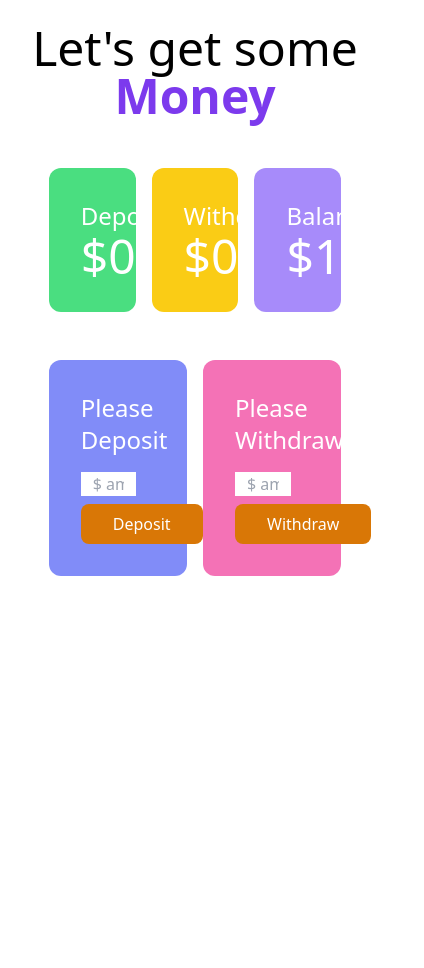
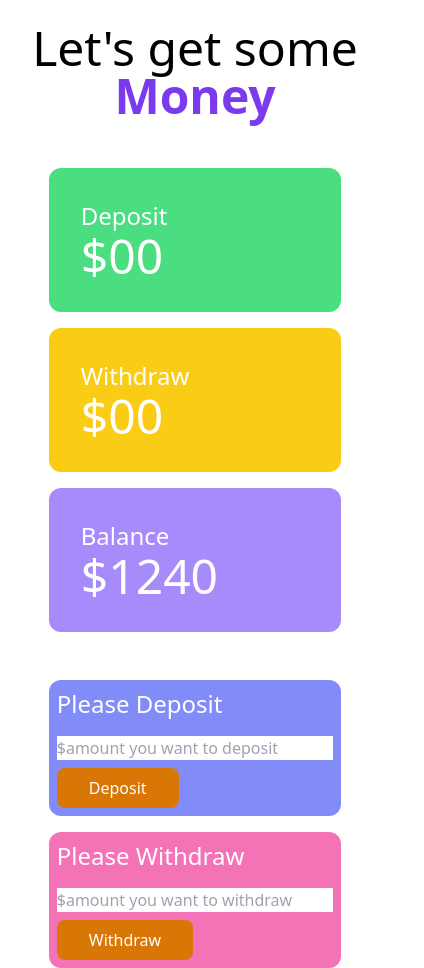
Before and after one commit to thuaba22/simple-banking-system, a plain HTML site: page bank.html in a window 390 px wide. Shown: the whole page, 424 px wide, since content can reach past the window. Before the commit the page ends 844 px from the top, so only its background shows below. Drawn offline with nearby package versions, Linux system fonts and the light colour scheme.

Commit message:
made it responsive

```diff
--- a/bank.html
+++ b/bank.html
@@ -14,7 +14,7 @@
     </header>
     <main>
       <section class="mt-12">
-        <div class="grid grid-cols-3 gap-4 w-9/12 mx-auto text-white">
+        <div class="grid grid-cols-1 md:grid-cols-3 gap-4 w-9/12 mx-auto text-white">
             <div class="bg-green-400 p-8 rounded-xl">
                 <h4 class="text-2xl">Deposit</h4>
                 <h2 class="text-5xl">$<span id="deposit-total">00</span></h2>
@@ -32,16 +32,16 @@
       </section>
       <!-- deposit and withdraw -->
       <section class="mt-12">
-        <div class="grid grid-cols-2 gap-4 w-9/12 mx-auto">
-            <div class="bg-indigo-400 p-8 rounded-xl">
+        <div class="grid grid-cols-1 md:grid-cols-2 gap-4 w-9/12 mx-auto">
+            <div class="bg-indigo-400 p-2 md:p-4 lg:p-8 rounded-xl">
                 <h4 class="text-2xl mb-4 text-white">Please Deposit</h4>
-                <input class="w-9/12 block mb-2 px-3" type="email" name="" id="user-deposit" placeholder="$ amount you want to deposit">
+                <input class="w-full md:w-full lg:w-9/12 block mb-2 md:px-3" type="email" name="" id="user-deposit" placeholder="$amount you want to deposit">
 
                 <button id="btn-deposit" class="bg-amber-600 hover:bg-sky-700 px-8 py-2 text-white font-medium rounded-lg">Deposit</button>
             </div>
-            <div class="bg-pink-400 p-8 rounded-xl">
+            <div class="bg-pink-400 p-2 md:p-4 lg:p-8 rounded-xl">
                 <h4 class="text-2xl  mb-4 text-white">Please Withdraw</h4>
-                <input class="w-9/12 block mb-2 px-3" type="text" name="" id="user-withdraw" placeholder="$ amount you want to withdraw">
+                <input class="w-full px-0 md:w-full lg:w-9/12 block mb-2 md:px-3" type="text" name="" id="user-withdraw" placeholder="$amount you want to withdraw">
 
                 <button id="btn-withdraw" class="bg-amber-600 hover:bg-sky-700 px-8 py-2 text-white font-medium rounded-lg">Withdraw</button>
             </div>
```
